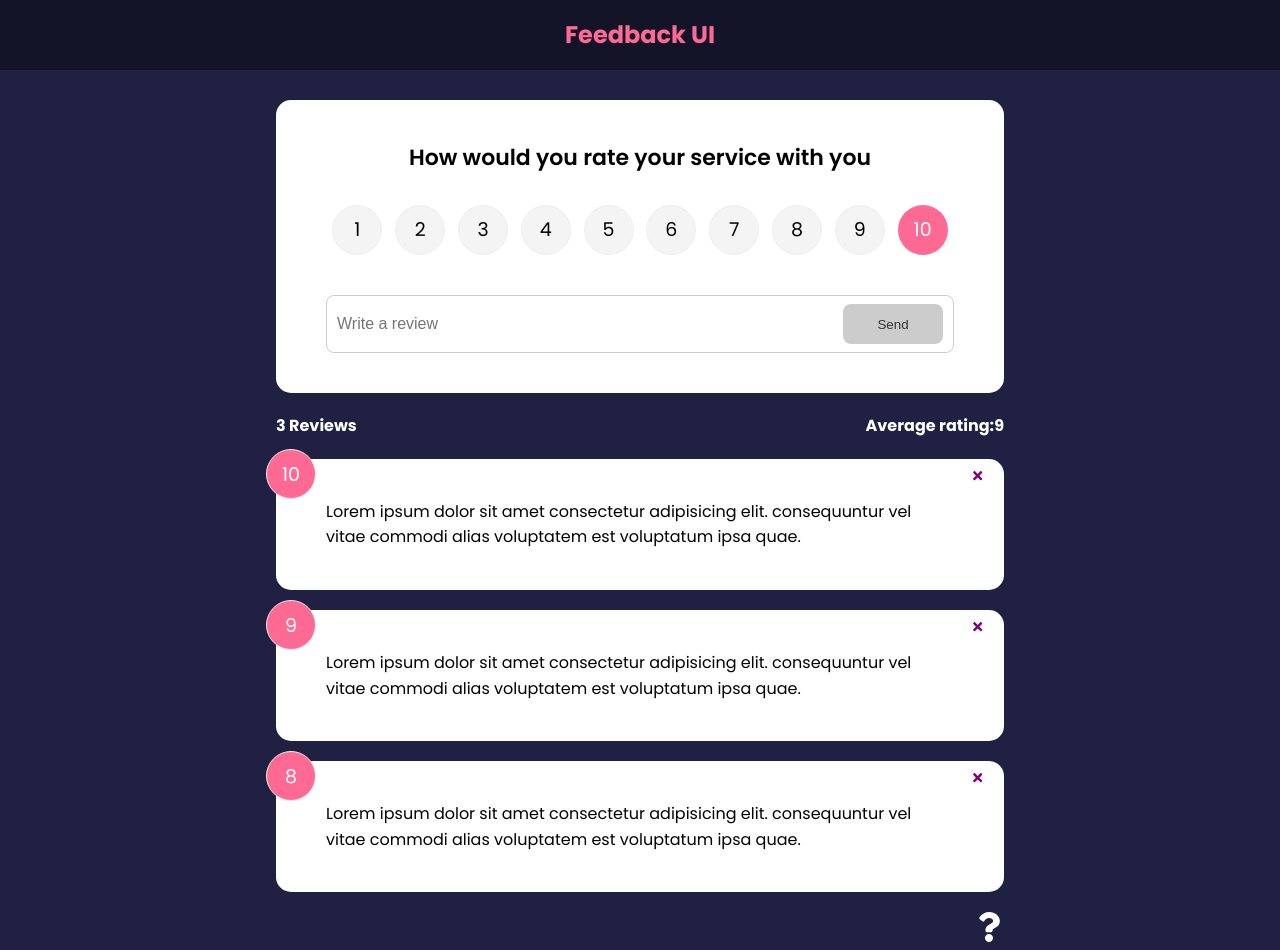
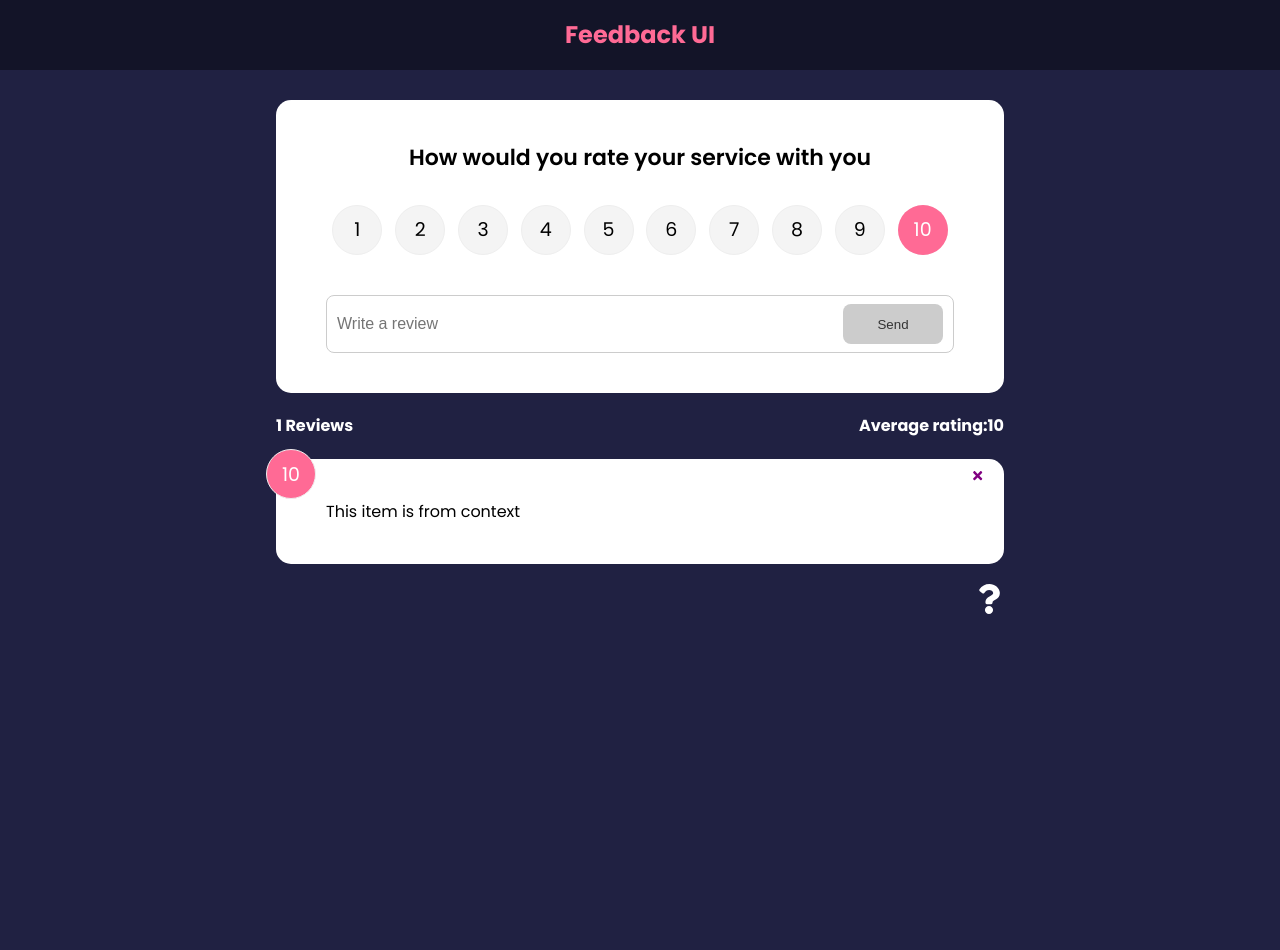
Before and after one commit to gangaprasadmohite/feedback-app, a React (Create React App) app: page / in a window 1280 px wide. After the commit the page ends 800 px from the top, so only its background shows below. Built offline with nearby package versions, Linux system fonts and the light colour scheme; the HTML template or start-up script is replaced by a standard one.

Commit message:
Added global state and used useContext Hook

```diff
--- a/src/App.js
+++ b/src/App.js
@@ -35,11 +35,8 @@
               element={
                 <>
                   <FeedbackForm handleAdd={addFeedback} />
-                  <FeedbackStats feedback={feedback} />
-                  <FeedbackList
-                    feedback={feedback}
-                    handleDelete={deleteFeedback}
-                  />
+                  <FeedbackStats />
+                  <FeedbackList handleDelete={deleteFeedback} />
                 </>
               }
             ></Route>
--- a/src/components/FeedbackList.jsx
+++ b/src/components/FeedbackList.jsx
@@ -1,9 +1,10 @@
-import React from 'react';
+import { useContext } from 'react';
 import { motion, AnimatePresence } from 'framer-motion';
-import PropTypes from 'prop-types';
 import FeedbackItem from './FeedbackItem';
+import FeedbackContext from '../context/FeedbackContext';
 
-function FeedbackList({ feedback, handleDelete }) {
+function FeedbackList({ handleDelete }) {
+  const { feedback } = useContext(FeedbackContext);
   if (!feedback || feedback.length === 0) {
     return <p>No feedback yet</p>;
   }
@@ -37,14 +38,4 @@
   //   );
 }
 
-FeedbackList.propTypes = {
-  feedback: PropTypes.arrayOf(
-    PropTypes.shape({
-      id: PropTypes.number.isRequired,
-      text: PropTypes.string.isRequired,
-      rating: PropTypes.number.isRequired,
-    })
-  ),
-};
-
 export default FeedbackList;
--- a/src/components/FeedbackStats.jsx
+++ b/src/components/FeedbackStats.jsx
@@ -1,17 +1,20 @@
-import React from 'react'
+import { useContext } from 'react';
+import FeedbackContext from '../context/FeedbackContext';
 
-function FeedbackStats({feedback}) {
-    //calculate average
-    let average = feedback.reduce((acc, cur)=> {
-        return acc + cur.rating
-    }, 0) / feedback.length
-    average = average.toFixed(1).replace(/[.,]0$/,'')
+function FeedbackStats() {
+  const { feedback } = useContext(FeedbackContext);
+  //calculate average
+  let average =
+    feedback.reduce((acc, cur) => {
+      return acc + cur.rating;
+    }, 0) / feedback.length;
+  average = average.toFixed(1).replace(/[.,]0$/, '');
   return (
-    <div className='feedback-stats'>
-        <h4>{feedback.length} Reviews</h4>
-        <h4>Average rating:{ isNaN(average) ? 0 : average  }</h4>
+    <div className="feedback-stats">
+      <h4>{feedback.length} Reviews</h4>
+      <h4>Average rating:{isNaN(average) ? 0 : average}</h4>
     </div>
-  )
+  );
 }
 
-export default FeedbackStats
+export default FeedbackStats;
--- a/src/context/FeedbackContext.js
+++ b/src/context/FeedbackContext.js
@@ -13,7 +13,7 @@
   return (
     <FeedbackContext.Provider
       value={{
-        feedback: feedback,
+        feedback,
       }}
     >
       {children}
```
